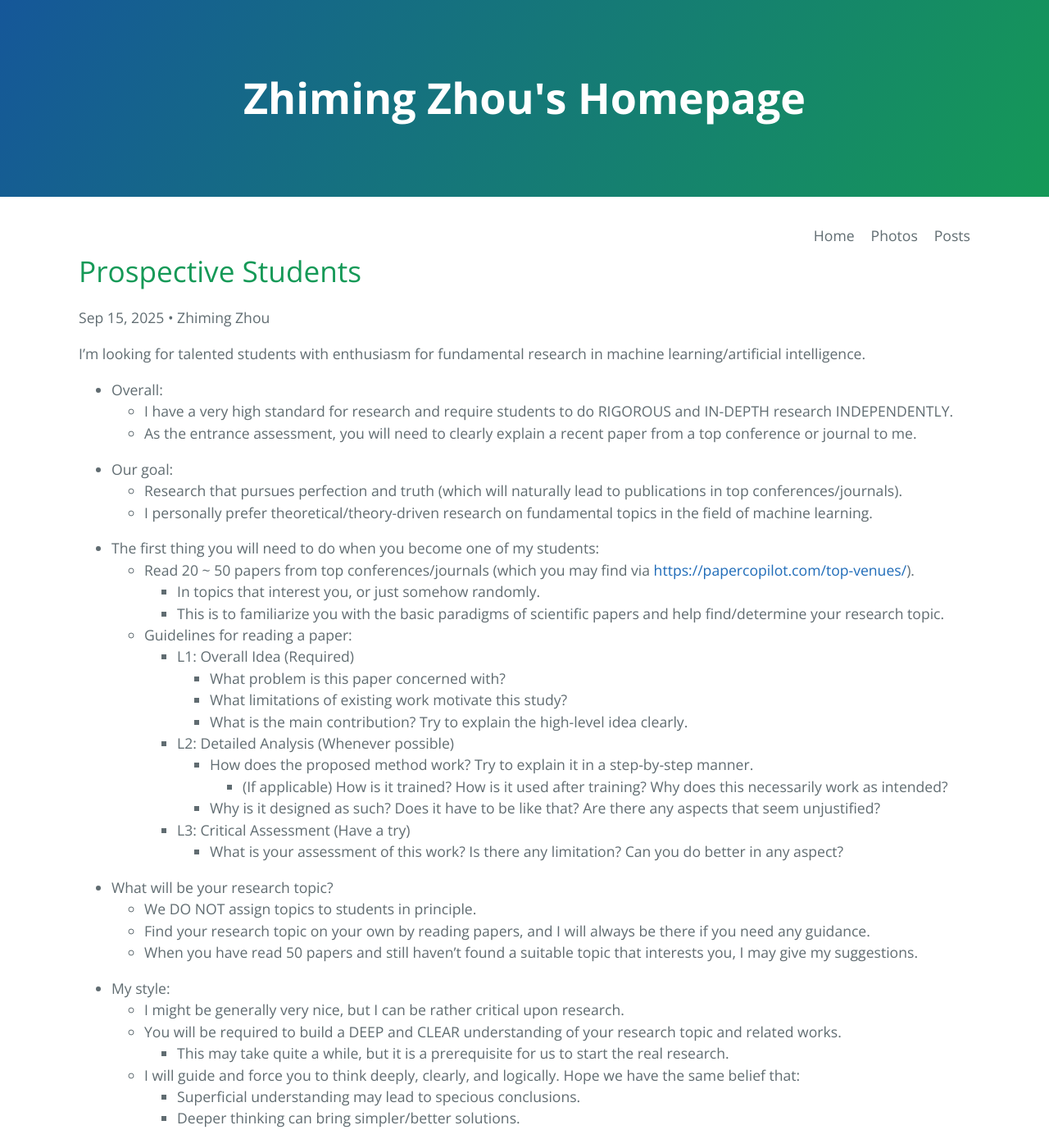
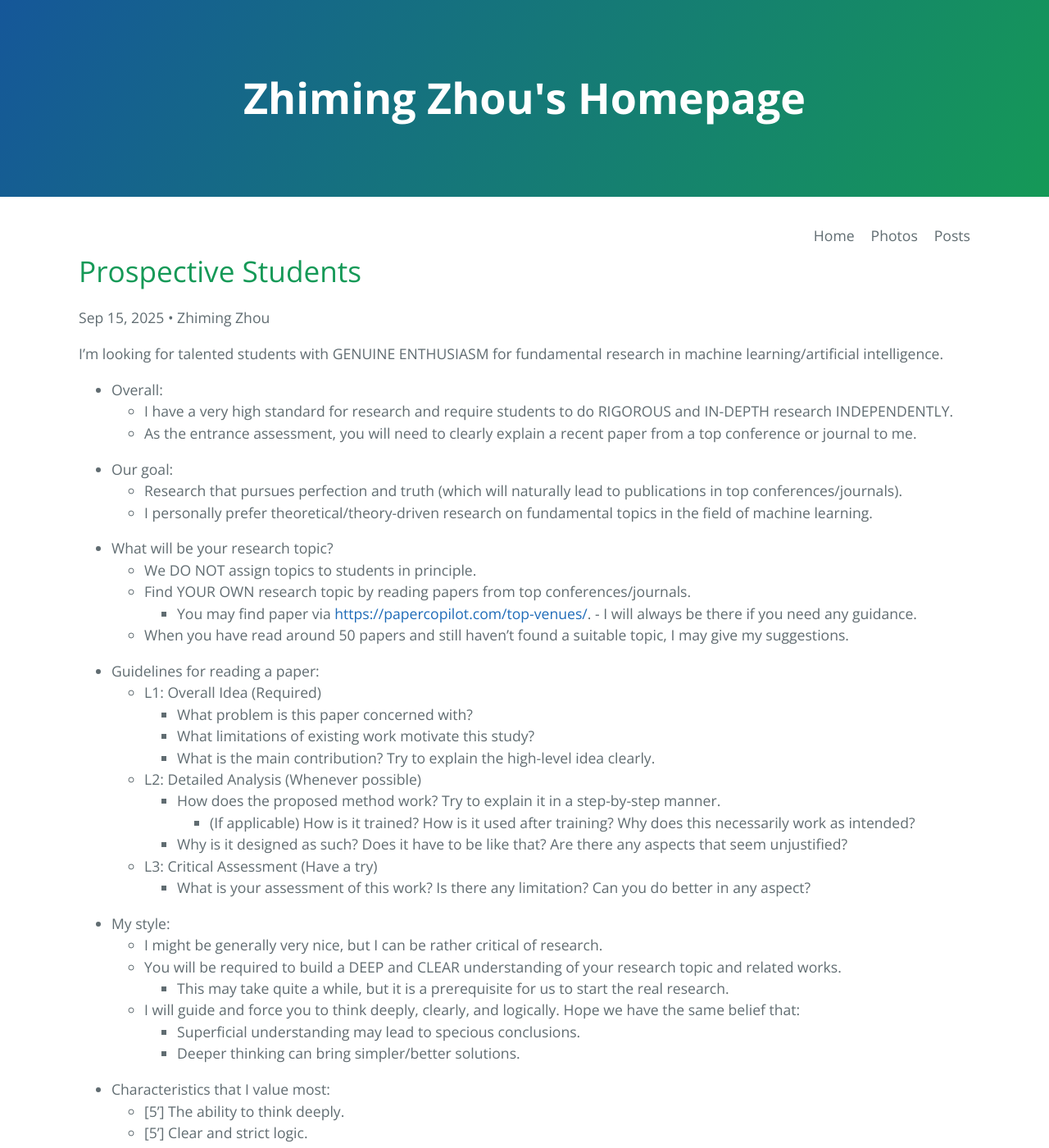
Before and after one commit to ZhimingZhou/zhimingzhou.github.io, a Jekyll site: the page built from _posts/2021-10-11-Prospective-Students.md, in a window 1280 px wide and 1400 px high. Shown: the whole window at 82% size. Built offline with Jekyll 4.4.1, drawn with Linux system fonts in a browser that asks for light colours.

Commit message:
Update 2021-10-11-Prospective-Students.md

```diff
--- a/_posts/2021-10-11-Prospective-Students.md
+++ b/_posts/2021-10-11-Prospective-Students.md
@@ -8,7 +8,7 @@ top: true
 comments: false
 ---
 
-I’m looking for talented students with enthusiasm for fundamental research in machine learning/artificial intelligence.
+I’m looking for talented students with GENUINE ENTHUSIASM for fundamental research in machine learning/artificial intelligence.
 
 - Overall:
 	- I have a very high standard for research and require students to do RIGOROUS and IN-DEPTH research INDEPENDENTLY.
@@ -20,31 +20,29 @@ I’m looking for talented students with enthusiasm for fundamental research in
 	- I personally prefer theoretical/theory-driven research on fundamental topics in the field of machine learning.
 
 <!--  -->
-- The first thing you will need to do when you become one of my students:
-	- Read 20 ~ 50 papers from top conferences/journals (which you may find via [https://papercopilot.com/top-venues/](https://papercopilot.com/top-venues/)).
-		- In topics that interest you, or just somehow randomly.
-		- This is to familiarize you with the basic paradigms of scientific papers and help find/determine your research topic.
-	- Guidelines for reading a paper:
-		- L1: Overall Idea (Required)
-			- What problem is this paper concerned with?
-			- What limitations of existing work motivate this study?
-			- What is the main contribution? Try to explain the high-level idea clearly.
-		- L2: Detailed Analysis (Whenever possible)
-			- How does the proposed method work? Try to explain it in a step-by-step manner.
-				- (If applicable) How is it trained? How is it used after training? Why does this necessarily work as intended?
-			- Why is it designed as such? Does it have to be like that? Are there any aspects that seem unjustified?
-		- L3: Critical Assessment (Have a try)
-			- What is your assessment of this work? Is there any limitation? Can you do better in any aspect?
+- What will be your research topic?
+	- We DO NOT assign topics to students in principle.
+	- Find YOUR OWN research topic by reading papers from top conferences/journals.
+		- You may find paper via [https://papercopilot.com/top-venues/](https://papercopilot.com/top-venues/).
+ 		- I will always be there if you need any guidance.
+	- When you have read around 50 papers and still haven't found a suitable topic, I may give my suggestions.
 
 <!--  -->
-- What will be your research topic?
-	- We DO NOT assign topics to students in principle.
-	- Find your research topic on your own by reading papers, and I will always be there if you need any guidance.
-	- When you have read 50 papers and still haven't found a suitable topic that interests you, I may give my suggestions.
+- Guidelines for reading a paper:
+	- L1: Overall Idea (Required)
+		- What problem is this paper concerned with?
+		- What limitations of existing work motivate this study?
+		- What is the main contribution? Try to explain the high-level idea clearly.
+	- L2: Detailed Analysis (Whenever possible)
+		- How does the proposed method work? Try to explain it in a step-by-step manner.
+			- (If applicable) How is it trained? How is it used after training? Why does this necessarily work as intended?
+		- Why is it designed as such? Does it have to be like that? Are there any aspects that seem unjustified?
+	- L3: Critical Assessment (Have a try)
+		- What is your assessment of this work? Is there any limitation? Can you do better in any aspect?
 
 <!--  -->
 - My style:
-	- I might be generally very nice, but I can be rather critical upon research.
+	- I might be generally very nice, but I can be rather critical of research.
 	- You will be required to build a DEEP and CLEAR understanding of your research topic and related works.
 		- This may take quite a while, but it is a prerequisite for us to start the real research.
 	- I will guide and force you to think deeply, clearly, and logically. Hope we have the same belief that:
```
